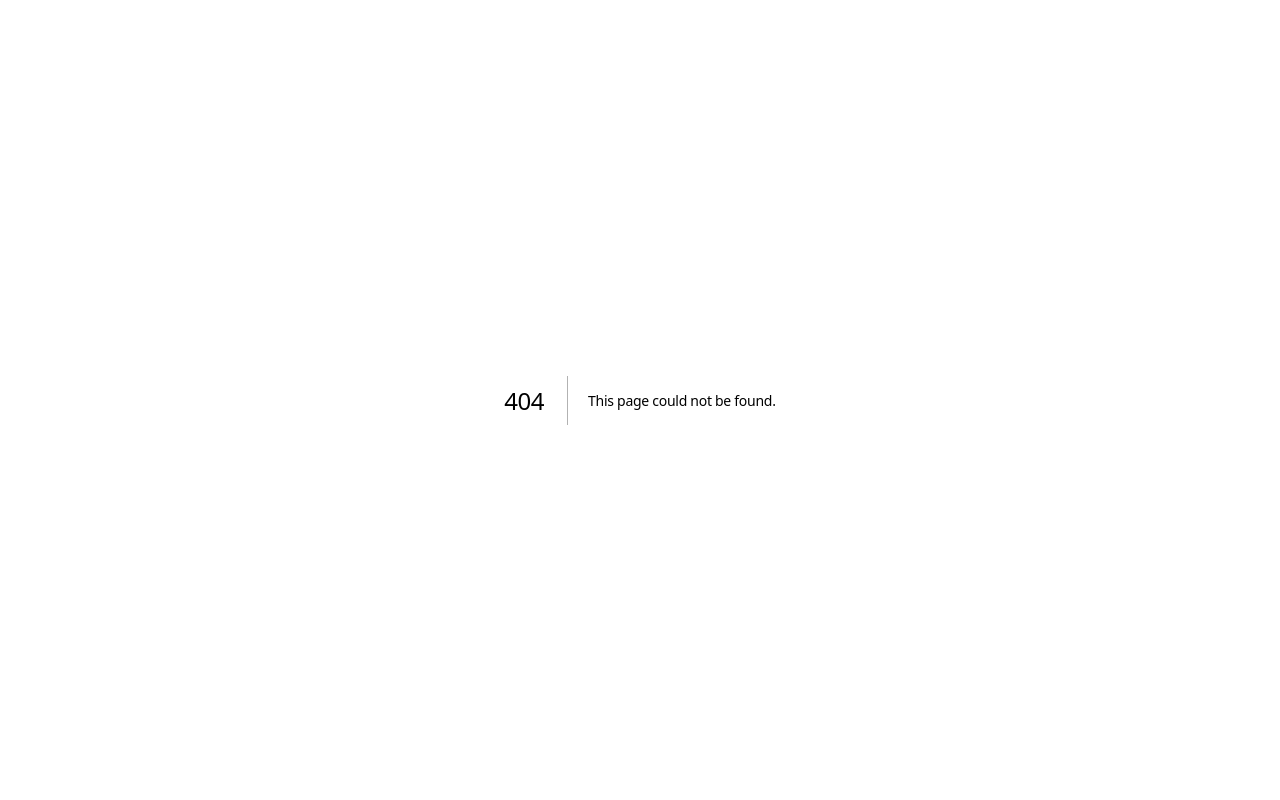
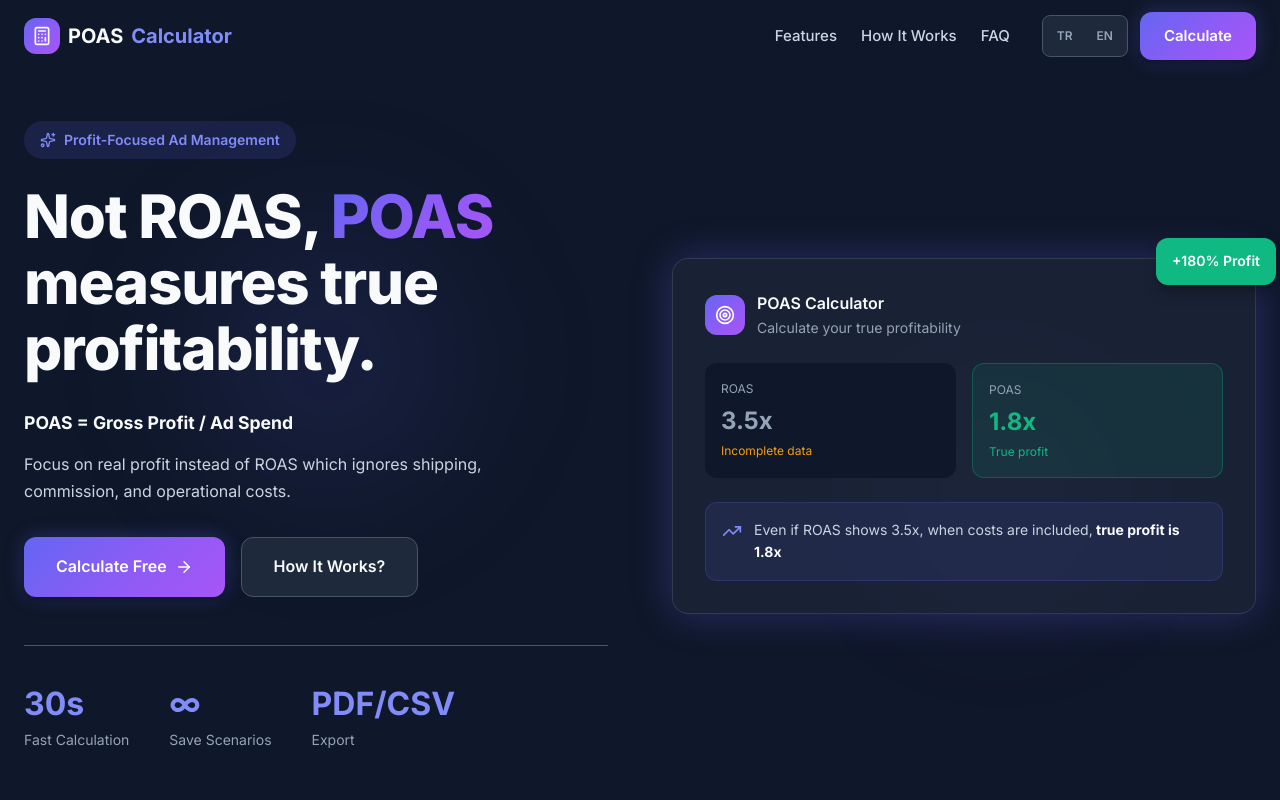
Before and after one commit to ulusalcagdass/poas-hesaplayici, a Next.js app: page /calculator in a window 1280 px wide. Before the commit this address had no page. Shown: the top 800 px of the page. Built offline with nearby package versions, Linux system fonts and the light colour scheme.

Commit message:
feat: i18n URL routing - /en for English, /en/calculator for English calculator, middleware for locale detection and redirects

```diff
--- /dev/null
+++ b/src/app/[locale]/calculator/page.tsx
@@ -0,0 +1,5 @@
+import HesaplayiciPage from '@/app/(dashboard)/hesaplayici/page';
+
+export default function CalculatorPage() {
+    return <HesaplayiciPage />;
+}
--- /dev/null
+++ b/src/app/[locale]/hesaplayici/page.tsx
@@ -0,0 +1,5 @@
+import HesaplayiciPage from '@/app/(dashboard)/hesaplayici/page';
+
+export default function TRCalculatorPage() {
+    return <HesaplayiciPage />;
+}
--- /dev/null
+++ b/src/app/[locale]/layout.tsx
@@ -0,0 +1,87 @@
+import type { Metadata } from "next";
+import "../globals.css";
+import Providers from "@/components/Providers";
+
+type Locale = 'tr' | 'en';
+
+export async function generateStaticParams() {
+    return [{ locale: 'tr' }, { locale: 'en' }];
+}
+
+export async function generateMetadata({
+    params,
+}: {
+    params: Promise<{ locale: string }>;
+}): Promise<Metadata> {
+    const { locale } = await params;
+
+    if (locale === 'en') {
+        return {
+            title: "POAS Calculator | Measure True Ad Profitability",
+            description: "Not ROAS, use POAS to measure the true profitability of your ads. Gross profit-based ad performance analysis, scenario saving, and reporting.",
+            keywords: ["POAS", "ROAS", "ad profitability", "e-commerce", "digital marketing", "gross profit"],
+            authors: [{ name: "POAS Calculator" }],
+            openGraph: {
+                title: "POAS Calculator | Measure True Ad Profitability",
+                description: "Not ROAS, use POAS to measure the true profitability of your ads.",
+                type: "website",
+                locale: "en_US",
+            },
+            alternates: {
+                languages: {
+                    'tr': '/',
+                    'en': '/en',
+                },
+            },
+        };
+    }
+
+    return {
+        title: "POAS Hesaplayıcı | Gerçek Reklam Kârlılığını Ölç",
+        description: "ROAS değil, POAS ile reklamlarınızın gerçek kârlılığını ölçün. Brüt kâr bazlı reklam performansı analizi, senaryo kaydetme ve raporlama.",
+        keywords: ["POAS", "ROAS", "reklam kârlılığı", "e-ticaret", "dijital pazarlama", "brüt kâr"],
+        authors: [{ name: "POAS Hesaplayıcı" }],
+        openGraph: {
+            title: "POAS Hesaplayıcı | Gerçek Reklam Kârlılığını Ölç",
+            description: "ROAS değil, POAS ile reklamlarınızın gerçek kârlılığını ölçün.",
+            type: "website",
+            locale: "tr_TR",
+        },
+        alternates: {
+            languages: {
+                'tr': '/',
+                'en': '/en',
+            },
+        },
+    };
+}
+
+export default async function LocaleLayout({
+    children,
+    params,
+}: {
+    children: React.ReactNode;
+    params: Promise<{ locale: string }>;
+}) {
+    const { locale } = await params;
+
+    return (
+        <html lang={locale === 'en' ? 'en' : 'tr'}>
+            <head>
+                <link rel="preconnect" href="https://fonts.googleapis.com" />
+                <link rel="preconnect" href="https://fonts.gstatic.com" crossOrigin="anonymous" />
+                <link
+                    href="https://fonts.googleapis.com/css2?family=Inter:wght@400;500;600;700;800&display=swap"
+                    rel="stylesheet"
+                />
+                {/* hreflang tags for SEO */}
+                <link rel="alternate" hrefLang="tr" href="https://poas-hesaplayici.onrender.com/tr" />
+                <link rel="alternate" hrefLang="en" href="https://poas-hesaplayici.onrender.com/en" />
+                <link rel="alternate" hrefLang="x-default" href="https://poas-hesaplayici.onrender.com/tr" />
+            </head>
+            <body>
+                <Providers initialLocale={locale as Locale}>{children}</Providers>
+            </body>
+        </html>
+    );
+}
--- /dev/null
+++ b/src/app/[locale]/page.tsx
@@ -0,0 +1,25 @@
+import {
+    Navbar,
+    Hero,
+    WhyNotROAS,
+    HowItWorks,
+    POASTargets,
+    UseCases,
+    FAQ,
+    Footer,
+} from '@/components/landing';
+
+export default function LocaleHome() {
+    return (
+        <main>
+            <Navbar />
+            <Hero />
+            <WhyNotROAS />
+            <HowItWorks />
+            <POASTargets />
+            <UseCases />
+            <FAQ />
+            <Footer />
+        </main>
+    );
+}
--- a/src/components/landing/Footer.tsx
+++ b/src/components/landing/Footer.tsx
@@ -13,7 +13,7 @@ export default function Footer() {
                 { label: 'Özellikler', href: '#features' },
                 { label: 'Nasıl Çalışır', href: '#how-it-works' },
                 { label: 'SSS', href: '#faq' },
-                { label: 'Hesaplayıcı', href: '/hesaplayici' },
+                { label: 'Hesaplayıcı', href: '/tr/hesaplayici' },
             ],
             resources: [
                 { label: 'POAS Rehberi', href: '#' },
@@ -32,7 +32,7 @@ export default function Footer() {
                 { label: 'Features', href: '#features' },
                 { label: 'How It Works', href: '#how-it-works' },
                 { label: 'FAQ', href: '#faq' },
-                { label: 'Calculator', href: '/hesaplayici' },
+                { label: 'Calculator', href: '/en/calculator' },
             ],
             resources: [
                 { label: 'POAS Guide', href: '#' },
--- a/src/components/landing/Hero.tsx
+++ b/src/components/landing/Hero.tsx
@@ -122,7 +122,7 @@ export default function Hero() {
                                 flexWrap: 'wrap',
                             }}
                         >
-                            <Link href="/hesaplayici" className="btn btn-primary btn-lg">
+                            <Link href={language === 'en' ? '/en/calculator' : '/tr/hesaplayici'} className="btn btn-primary btn-lg">
                                 {language === 'tr' ? 'Ücretsiz Hesapla' : 'Calculate Free'}
                                 <ArrowRight size={18} />
                             </Link>
--- a/src/components/landing/HowItWorks.tsx
+++ b/src/components/landing/HowItWorks.tsx
@@ -232,7 +232,7 @@ export default function HowItWorks() {
 
                 {/* CTA */}
                 <div style={{ textAlign: 'center', marginTop: '3rem' }}>
-                    <Link href="/hesaplayici" className="btn btn-primary btn-lg">
+                    <Link href={language === 'en' ? '/en/calculator' : '/tr/hesaplayici'} className="btn btn-primary btn-lg">
                         {language === 'tr' ? 'Hemen Hesapla' : 'Calculate Now'}
                         <ArrowRight size={18} />
                     </Link>
--- a/src/components/landing/Navbar.tsx
+++ b/src/components/landing/Navbar.tsx
@@ -148,7 +148,7 @@ export default function Navbar() {
                                 }}
                             >
                                 <LanguageSelector />
-                                <Link href="/hesaplayici" className="btn btn-primary">
+                                <Link href={language === 'en' ? '/en/calculator' : '/tr/hesaplayici'} className="btn btn-primary">
                                     {language === 'tr' ? 'Hesapla' : 'Calculate'}
                                 </Link>
                             </div>
@@ -277,7 +277,7 @@ export default function Navbar() {
                     <div className="mobile-menu-cta">
                         <LanguageSelector />
                         <Link
-                            href="/hesaplayici"
+                            href={language === 'en' ? '/en/calculator' : '/tr/hesaplayici'}
                             onClick={closeMobileMenu}
                             className="btn btn-primary btn-lg"
                         >
--- a/src/lib/i18n.tsx
+++ b/src/lib/i18n.tsx
@@ -541,8 +541,8 @@ interface LanguageContextType {
 const LanguageContext = createContext<LanguageContextType | undefined>(undefined);
 
 // Language Provider Component
-export function LanguageProvider({ children }: { children: ReactNode }) {
-    const [language, setLanguage] = useState<Language>('tr');
+export function LanguageProvider({ children, initialLocale }: { children: ReactNode; initialLocale?: Language }) {
+    const [language, setLanguage] = useState<Language>(initialLocale || 'tr');
 
     const t = useCallback((section: keyof typeof translations, key: string): string => {
         const sectionData = translations[section];
--- /dev/null
+++ b/src/middleware.ts
@@ -0,0 +1,87 @@
+import { NextResponse } from 'next/server';
+import type { NextRequest } from 'next/server';
+
+const locales = ['tr', 'en'];
+const defaultLocale = 'tr';
+
+// Get locale from cookie, Accept-Language header, or default
+function getLocale(request: NextRequest): string {
+    // Check cookie first
+    const cookieLocale = request.cookies.get('NEXT_LOCALE')?.value;
+    if (cookieLocale && locales.includes(cookieLocale)) {
+        return cookieLocale;
+    }
+
+    // Check Accept-Language header
+    const acceptLanguage = request.headers.get('Accept-Language');
+    if (acceptLanguage) {
+        const preferredLocale = acceptLanguage
+            .split(',')
+            .map((lang) => lang.split(';')[0].trim().substring(0, 2).toLowerCase())
+            .find((lang) => locales.includes(lang));
+        if (preferredLocale) {
+            return preferredLocale;
+        }
+    }
+
+    return defaultLocale;
+}
+
+export function middleware(request: NextRequest) {
+    const { pathname } = request.nextUrl;
+
+    // Skip for API routes, static files, and Next.js internals
+    if (
+        pathname.startsWith('/api') ||
+        pathname.startsWith('/_next') ||
+        pathname.startsWith('/favicon') ||
+        pathname.includes('.') ||
+        pathname.startsWith('/review')
+    ) {
+        return NextResponse.next();
+    }
+
+    // Check if pathname already has a locale
+    const pathnameHasLocale = locales.some(
+        (locale) => pathname.startsWith(`/${locale}/`) || pathname === `/${locale}`
+    );
+
+    if (pathnameHasLocale) {
+        // Extract locale and set cookie
+        const locale = pathname.split('/')[1];
+        const response = NextResponse.next();
+        response.cookies.set('NEXT_LOCALE', locale, { path: '/', maxAge: 60 * 60 * 24 * 365 });
+        return response;
+    }
+
+    // Redirect to locale-prefixed path
+    const locale = getLocale(request);
+    const newUrl = request.nextUrl.clone();
+
+    // Map routes for English
+    if (locale === 'en') {
+        if (pathname === '/hesaplayici') {
+            newUrl.pathname = `/en/calculator`;
+        } else if (pathname === '/senaryolar') {
+            newUrl.pathname = `/en/scenarios`;
+        } else {
+            newUrl.pathname = `/en${pathname}`;
+        }
+    } else {
+        newUrl.pathname = `/tr${pathname}`;
+    }
+
+    const response = NextResponse.redirect(newUrl);
+    response.cookies.set('NEXT_LOCALE', locale, { path: '/', maxAge: 60 * 60 * 24 * 365 });
+    return response;
+}
+
+export const config = {
+    matcher: [
+        // Match all pathnames except:
+        // - /api (API routes)
+        // - /_next (Next.js internals)
+        // - /favicon.ico, /robots.txt, etc.
+        '/((?!api|_next/static|_next/image|favicon.ico|robots.txt|sitemap.xml).*)',
+    ],
+};
```
Also changed, not shown: src/components/Providers.tsx (+8 -3 lines).
